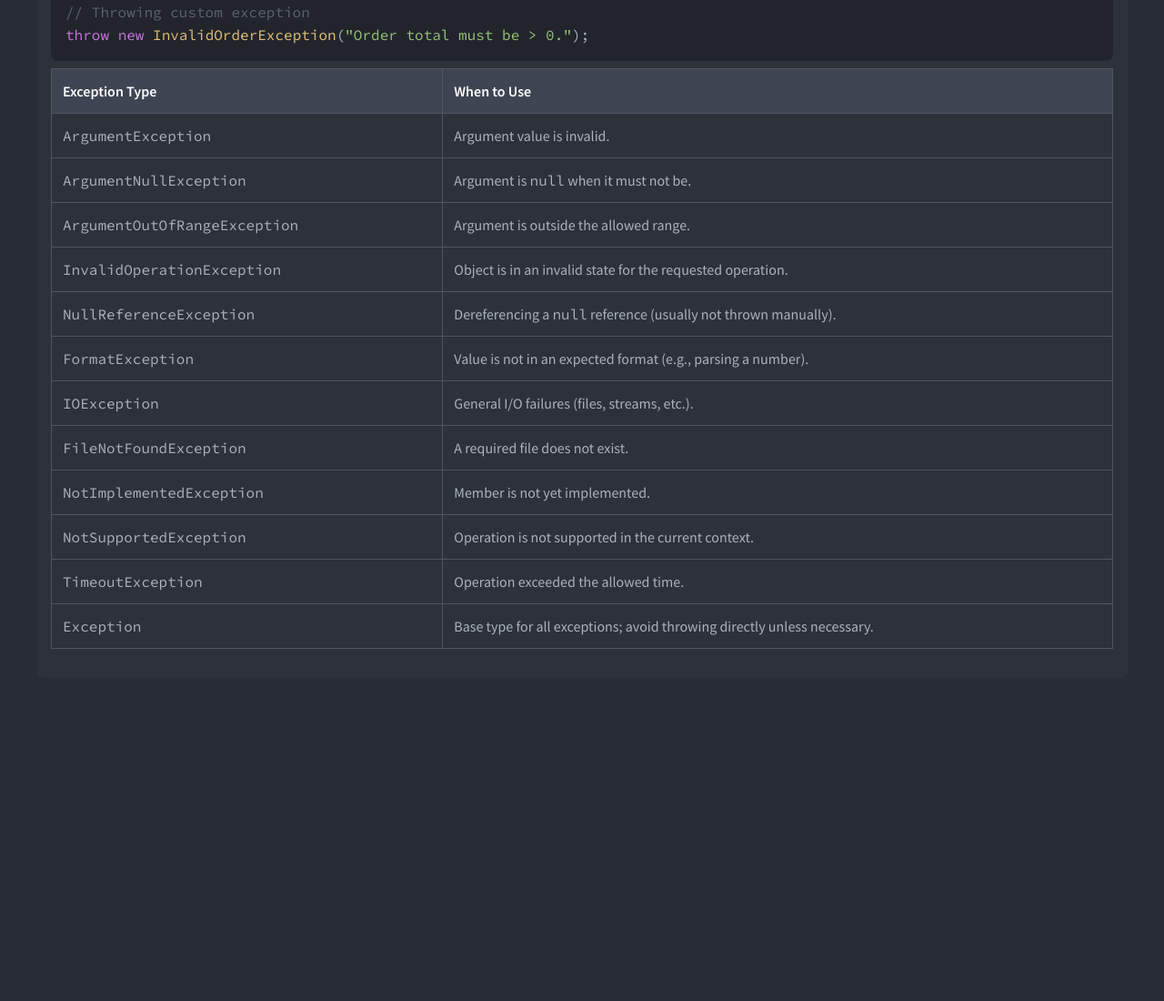
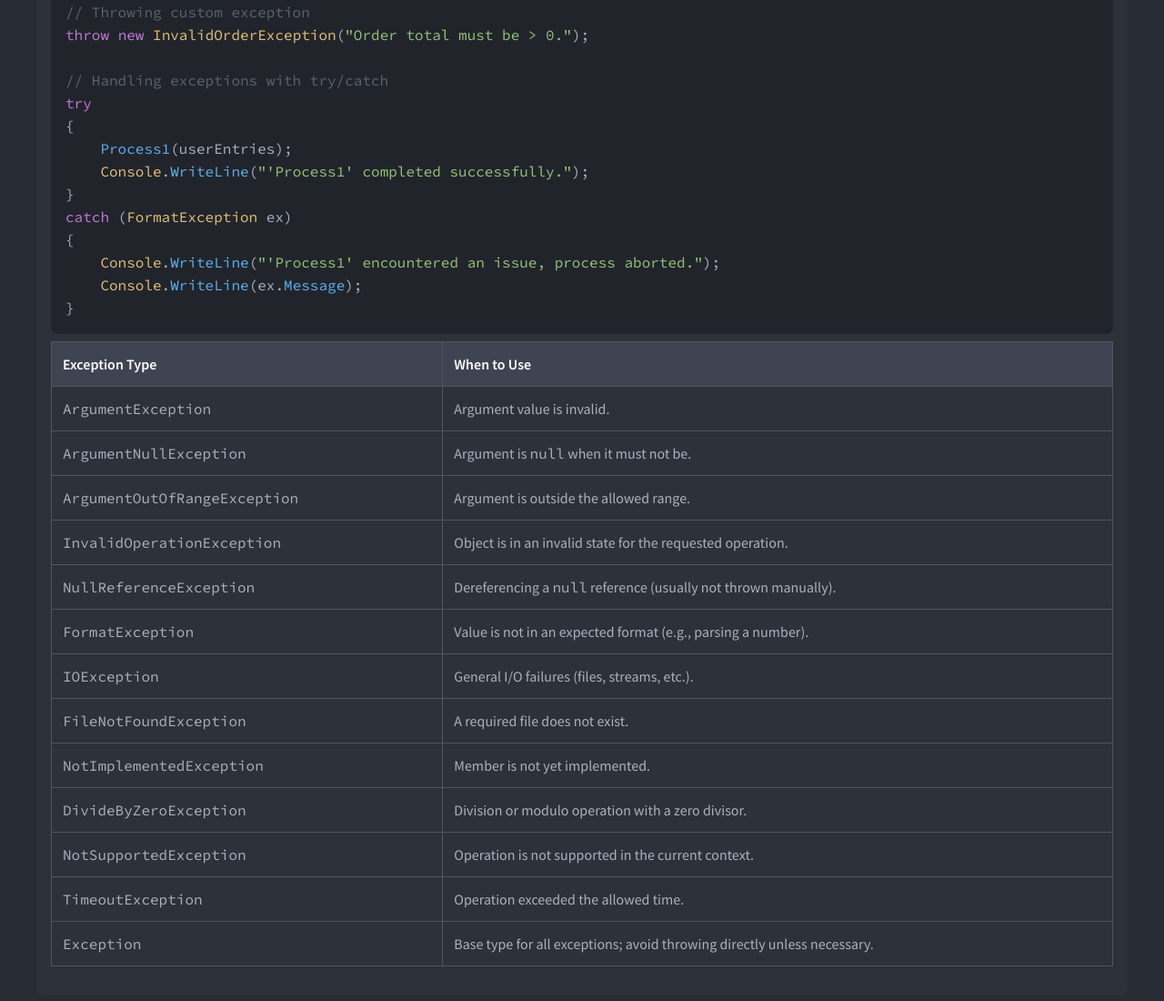
Before and after one commit to HJBCodeForge/C-_QuickReference, a plain HTML site: page index.html in a window 1280 px wide. Shown: the part 7278-8378 px from the top of the page at 91% size. Before the commit the page ends 8055 px from the top, so only its background shows below. Drawn offline with nearby package versions, Linux system fonts and the light colour scheme.

Commit message:
Added try catch example and missing exception types

```diff
--- a/index.html
+++ b/index.html
@@ -735,7 +735,19 @@ lengthOfString.<span class="syntax-method">Contains</span>(<span class="syntax-s
 }
 
 <span class="syntax-comment">// Throwing custom exception</span>
-<span class="syntax-keyword">throw</span> <span class="syntax-keyword">new</span> <span class="syntax-class">InvalidOrderException</span>(<span class="syntax-string">"Order total must be &gt; 0."</span>);</code></pre>
+<span class="syntax-keyword">throw</span> <span class="syntax-keyword">new</span> <span class="syntax-class">InvalidOrderException</span>(<span class="syntax-string">"Order total must be &gt; 0."</span>);
+
+<span class="syntax-comment">// Handling exceptions with try/catch</span>
+<span class="syntax-keyword">try</span>
+{
+    <span class="syntax-method">Process1</span>(userEntries);
+    <span class="syntax-class">Console</span>.<span class="syntax-method">WriteLine</span>(<span class="syntax-string">"'Process1' completed successfully."</span>);
+}
+<span class="syntax-keyword">catch</span> (<span class="syntax-class">FormatException</span> ex)
+{
+    <span class="syntax-class">Console</span>.<span class="syntax-method">WriteLine</span>(<span class="syntax-string">"'Process1' encountered an issue, process aborted."</span>);
+    <span class="syntax-class">Console</span>.<span class="syntax-method">WriteLine</span>(ex.<span class="syntax-method">Message</span>);
+}</code></pre>
 
                     <table class="mt-2">
                         <thead>
@@ -779,6 +791,10 @@ lengthOfString.<span class="syntax-method">Contains</span>(<span class="syntax-s
                                 <td>Member is not yet implemented.</td>
                             </tr>
                             <tr>
+                                <td><code class="font-code">DivideByZeroException</code></td>
+                                <td>Division or modulo operation with a zero divisor.</td>
+                            </tr>
+                            <tr>
                                 <td><code class="font-code">NotSupportedException</code></td>
                                 <td>Operation is not supported in the current context.</td>
                             </tr>
```
